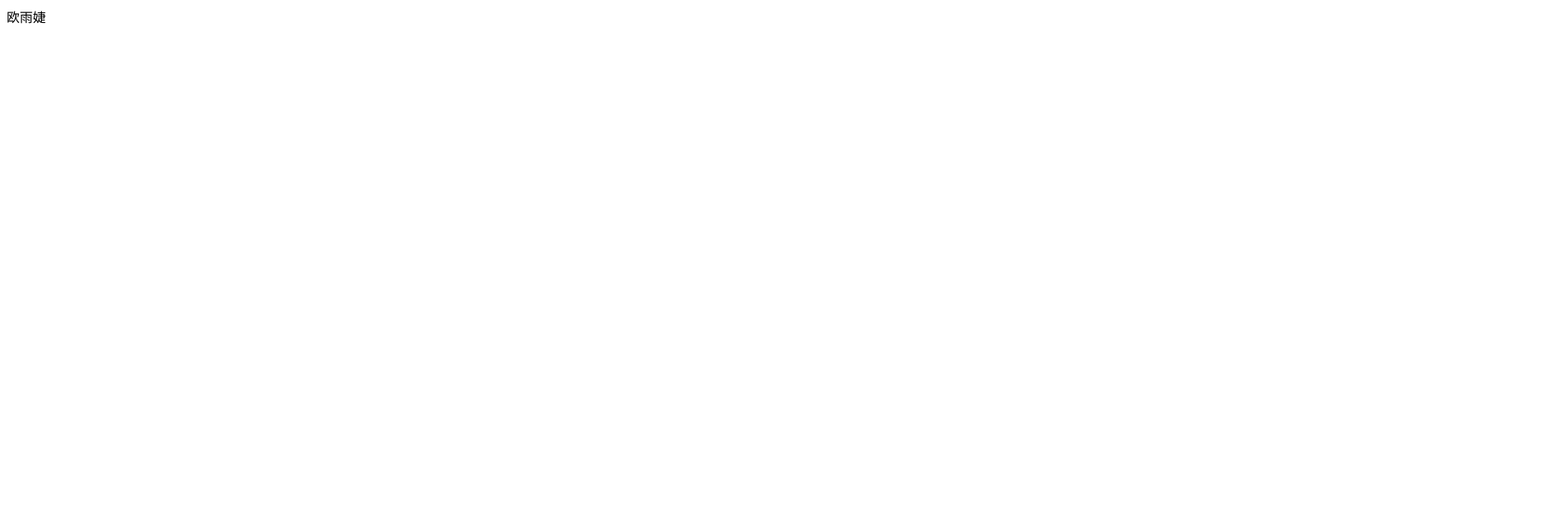
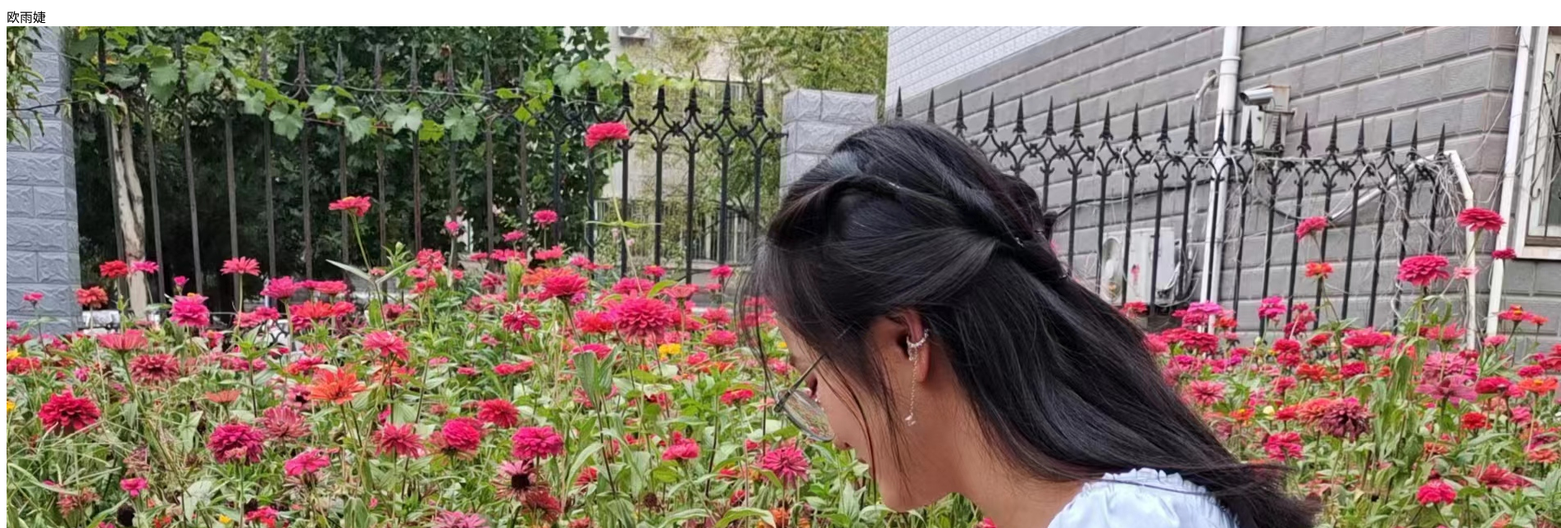
Before and after one commit to yyhgcy/YYHGCY.github.io, a plain HTML site: page index.html in a window 1280 px wide. Shown: the top 644 px of the page at 82% size, 1904 px wide, since content can reach past the window. Drawn offline with Linux system fonts and the light colour scheme.

Commit message:
Update index.html

```diff
--- a/index.html
+++ b/index.html
@@ -1 +1,2 @@
 <hl>欧雨婕</hl>
+<img src="2db5b83598383a5348aab83efd39073.jpg"/>
```
